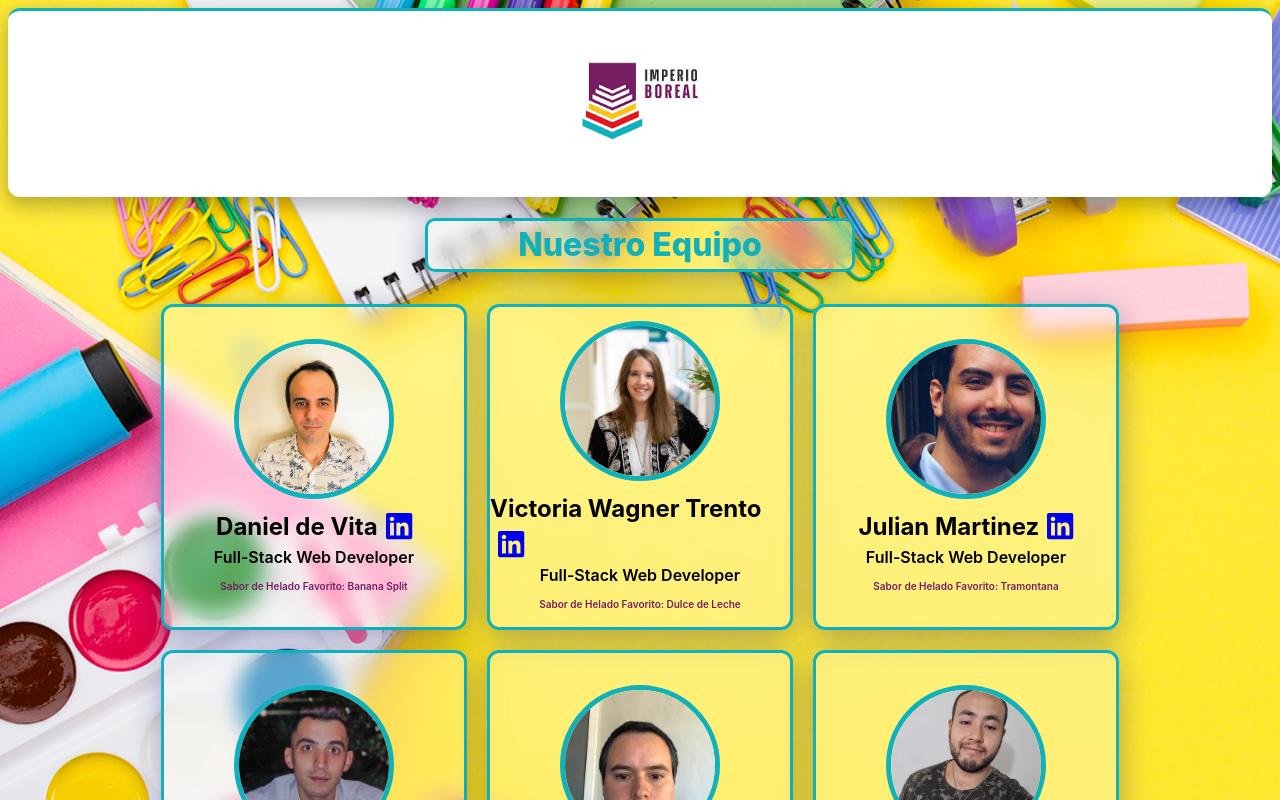
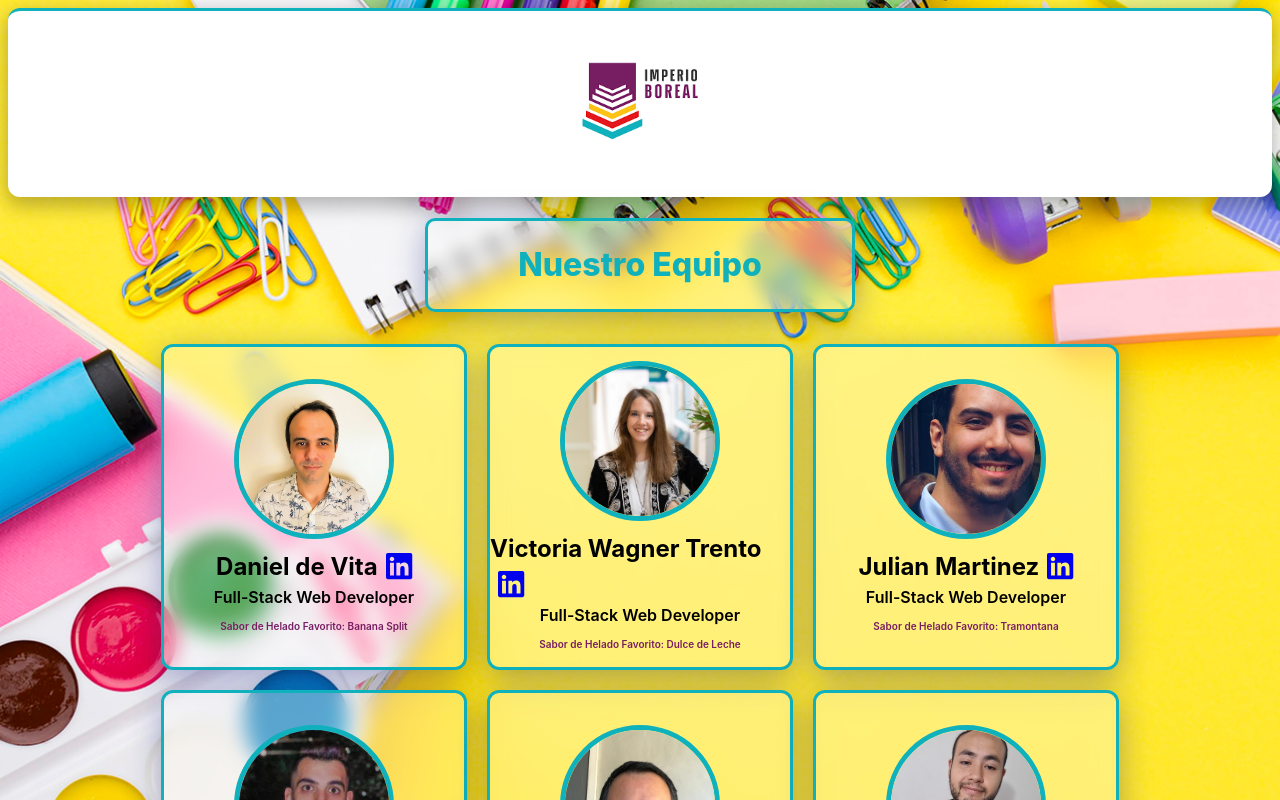
Before and after one commit to danielDeVita/clientImperioBoreal, a React (Vite) app: page /ourTeam in a window 1280 px wide. Shown: the top 800 px of the page. Built offline with nearby package versions, Linux system fonts and the light colour scheme; no server answers.

Commit message:
minimun style to paymentstatus

```diff
--- /dev/null
+++ b/src/Components/PaymentStatus/PaymentStatus.module.css
@@ -0,0 +1,34 @@
+.logoContainer {
+    display: flex;
+    flex-direction: column;
+    justify-content: center;
+    align-items: center;
+    text-align: center;
+    padding: 0;
+    margin-left: 50px;
+    margin-right: 50px;
+    background-color: white;
+    border-radius: 12px;
+    border-top: 3px solid #0fb1bd;
+    -webkit-box-shadow: 0px 7px 19px 2px rgba(0, 0, 0, 0.27);
+    -moz-box-shadow: 0px 7px 19px 2px rgba(0, 0, 0, 0.27);
+    box-shadow: 0px 7px 19px 2px rgba(0, 0, 0, 0.27);
+}
+
+.logoStyle {
+    margin: 0;
+    height: 180px;
+    width: 180px;
+}
+
+h1 {
+    background-color: white;
+    border-radius: 12px;
+    border-top: 3px solid #0fb1bd;
+    margin-left: 500px;
+    margin-right: 500px;
+    padding: 20px;
+    -webkit-box-shadow: 0px 7px 19px 2px rgba(0, 0, 0, 0.27);
+    -moz-box-shadow: 0px 7px 19px 2px rgba(0, 0, 0, 0.27);
+    box-shadow: 0px 7px 19px 2px rgba(0, 0, 0, 0.27);
+}
```
Also changed, not shown: src/Components/PaymentStatus/PaymentStatus.jsx (+17 -7 lines), 1 other file (tests, documents, lock files or other folders).
